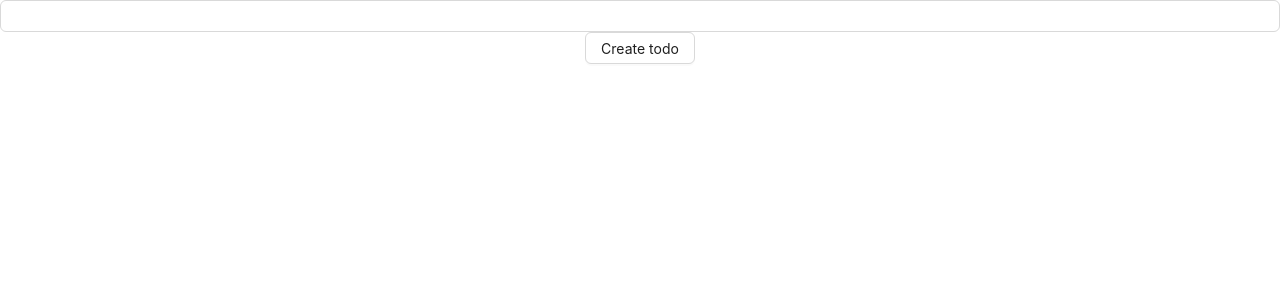
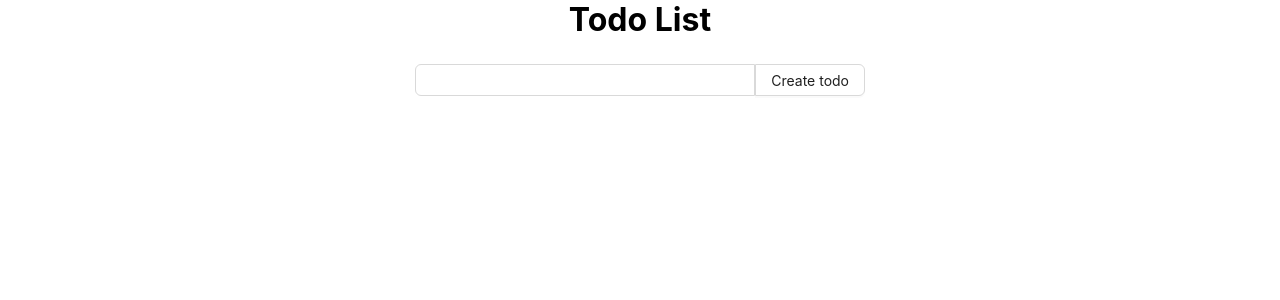
Before and after one commit to diomedik/todo-list-test, a React (Create React App) app: page / in a window 1280 px wide. Shown: the top 300 px of the page. Built offline with nearby package versions, Linux system fonts and the light colour scheme.

Commit message:
Implemented MainPage component Added minimal styles

```diff
--- a/package.json
+++ b/package.json
@@ -14,7 +14,7 @@
     "eslint-plugin-prettier": "^4.2.1",
     "react": "18.2.0",
     "react-dom": "18.2.0",
-    "react-redux": "8.0.5",
+    "react-redux": "^8.0.5",
     "react-scripts": "5.0.1",
     "redux": "4.2.1",
     "typescript": "4.9.5",
--- a/src/App.tsx
+++ b/src/App.tsx
@@ -1,17 +1,13 @@
 import React from 'react';
 import { Provider } from 'react-redux';
 import { store } from './store/store';
+import { MainPage } from './components/MainPage';
 import './App.css';
-import { CreateTodo } from './components/CreateTodo';
-import { TodoList } from './components/TodoList';
 
 const App = () => {
     return (
         <Provider store={store}>
-            <div className="App">
-                <CreateTodo />
-                <TodoList />
-            </div>
+            <MainPage />
         </Provider>
     );
 };
--- /dev/null
+++ b/src/components/CreateTodo/CreateTodo.css
@@ -0,0 +1,13 @@
+.create-todo-container {
+    display: flex;
+    margin: 25px auto 0;
+    width: 450px;
+}
+
+.create-todo-input {
+    border-radius: 6px 0 0 6px;
+}
+
+.create-todo-button {
+    border-radius: 0 6px 6px 0;
+}
--- a/src/components/CreateTodo/CreateTodo.tsx
+++ b/src/components/CreateTodo/CreateTodo.tsx
@@ -4,18 +4,25 @@ import { Input } from '../Input';
 import { Button } from '../Button';
 import { addTodo } from '../../store/actions/actions';
 import { generateId } from '../../utils';
+import './CreateTodo.css';
 
 export const CreateTodo = () => {
     const dispatch = useDispatch();
     const [description, setDescription] = React.useState<string>('');
     const [isEmpty, setIsEmpty] = React.useState<boolean>(false);
+
+    React.useEffect(() => {
+        if (description.trim() !== '') {
+            setIsEmpty(false);
+        }
+    }, [description]);
     const handleChange = (event: React.ChangeEvent<HTMLInputElement>) =>
         setDescription(event.target.value);
 
     const saveTodo = () => {
-        const date = new Date();
         if (description.trim() !== '') {
-            dispatch(addTodo({ id: generateId(), description, date: date.toDateString() }));
+            dispatch(addTodo({ id: generateId(), description, date: new Date().toDateString() }));
+            setDescription('');
             setIsEmpty(false);
         } else {
             setIsEmpty(true);
@@ -23,9 +30,17 @@ export const CreateTodo = () => {
     };
 
     return (
-        <div>
-            <Input value={description} onChange={handleChange} status={isEmpty ? 'error' : ''} />
-            <Button onClick={saveTodo}>Create todo</Button>
+        <div className="create-todo-container">
+            <Input
+                allowClear
+                value={description}
+                onChange={handleChange}
+                status={isEmpty ? 'error' : ''}
+                className="create-todo-input"
+            />
+            <Button className="create-todo-button" onClick={saveTodo}>
+                Create todo
+            </Button>
         </div>
     );
 };
--- /dev/null
+++ b/src/components/MainPage/MainPage.css
@@ -0,0 +1,4 @@
+.main-page-title {
+    margin: 0;
+    text-align: center;
+}
--- /dev/null
+++ b/src/components/MainPage/MainPage.tsx
@@ -0,0 +1,12 @@
+import React from 'react';
+import { CreateTodo } from '../CreateTodo';
+import { TodoList } from '../TodoList';
+import './MainPage.css';
+
+export const MainPage = () => (
+    <div>
+        <h1 className="main-page-title">Todo List</h1>
+        <CreateTodo />
+        <TodoList />
+    </div>
+);
--- /dev/null
+++ b/src/components/MainPage/index.ts
@@ -0,0 +1 @@
+export { MainPage } from './MainPage';
--- /dev/null
+++ b/src/components/TodoItem/TodoItem.css
@@ -0,0 +1,27 @@
+.todo-item-container {
+    margin: 10px 0 10px;
+    display: flex;
+}
+
+.todo-item-date {
+    width: 185px;
+    border-radius: 6px 0 0 6px;
+}
+
+.todo-item-description {
+    width: 400px;
+    border-radius: 0;
+}
+
+.button {
+    width: 120px;
+    border-radius: 0;
+}
+
+.delete {
+    border-radius: 0 6px 6px 0;
+}
+
+.input.ant-input-disabled {
+    color: rgba(0, 0, 0, 0.65);
+}
--- a/src/components/TodoItem/TodoItem.tsx
+++ b/src/components/TodoItem/TodoItem.tsx
@@ -4,6 +4,7 @@ import { Input } from '../Input';
 import { Button } from '../Button';
 import { deleteTodo, editTodo } from '../../store/actions/actions';
 import { ITodo } from '../../interfaces/ITodo';
+import './TodoItem.css';
 
 export const TodoItem = (props: ITodo) => {
     const dispatch = useDispatch();
@@ -23,10 +24,19 @@ export const TodoItem = (props: ITodo) => {
 
     return (
         <div className="todo-item-container">
-            <Input value={props.date} disabled />
-            <Input value={description} disabled={!isEdit} onChange={handleChange} />
-            <Button onClick={handleDelete}>Delete</Button>
-            <Button onClick={handleEdit}>{isEdit ? 'Save' : 'Edit'}</Button>
+            <Input className="input todo-item-date" value={props.date} disabled />
+            <Input
+                className="input todo-item-description"
+                value={description}
+                disabled={!isEdit}
+                onChange={handleChange}
+            />
+            <Button className="button" onClick={handleEdit}>
+                {isEdit ? 'Save' : 'Edit'}
+            </Button>
+            <Button className="button delete" onClick={handleDelete}>
+                Delete
+            </Button>
         </div>
     );
 };
--- /dev/null
+++ b/src/components/TodoList/TodoList.css
@@ -0,0 +1,4 @@
+.todo-list-container {
+    margin: 25px auto 0;
+    width: 600px;
+}
--- a/src/components/TodoList/TodoList.tsx
+++ b/src/components/TodoList/TodoList.tsx
@@ -2,12 +2,13 @@ import React from 'react';
 import { useSelector } from 'react-redux';
 import { TodoItem } from '../TodoItem';
 import { IState } from '../../store/interfaces/IState';
+import './TodoList.css';
 
 export const TodoList = () => {
     const todos = useSelector((state: IState) => state.todos);
 
     return (
-        <div>
+        <div className="todo-list-container">
             {!!todos.length &&
                 todos.map((todo) => (
                     <TodoItem
```
